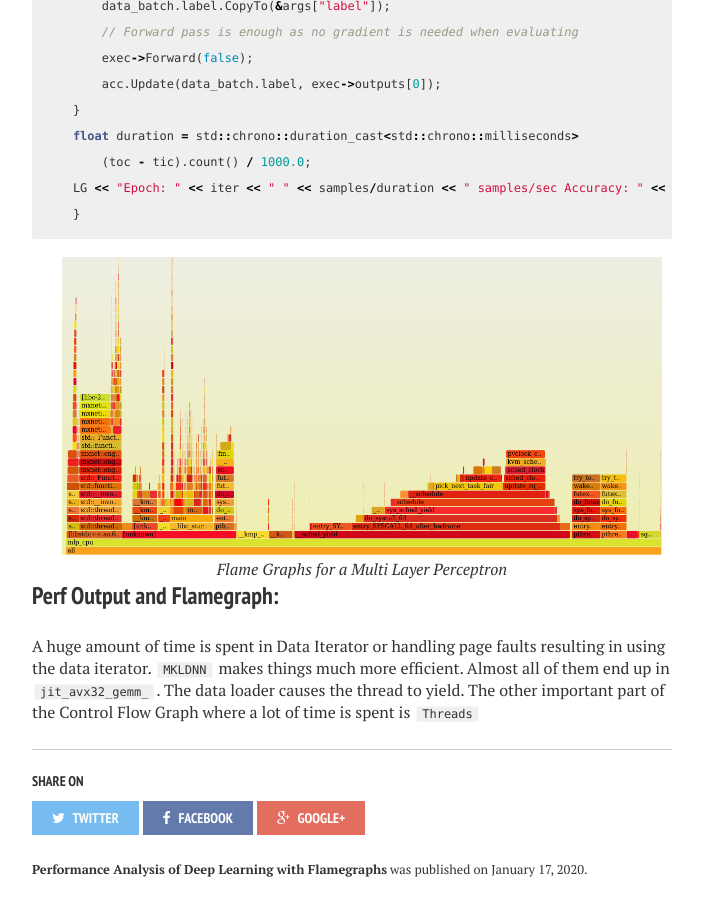
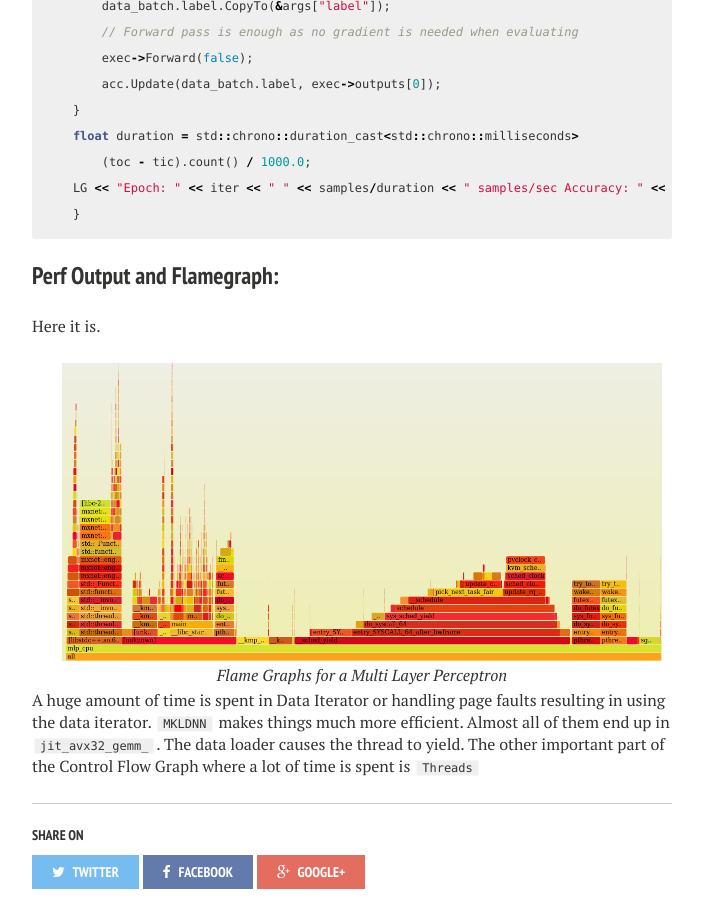
Before and after one commit to mycpuorg/mycpuorg.github.io, a Jekyll site: the page built from _posts/2020-01-17-debugging-deep-learning-flamegraph.md, in a window 1280 px wide and 900 px high, scrolled down 2545 px. Shown: the whole window, without its empty margins (288-991 px from the left). Built offline with Jekyll 4.4.1, drawn with Linux system fonts in a browser that asks for light colours; nearby versions of some CDN libraries; comment, search, counter and statistics services are not loaded.

Commit message:
work on the placement of the flamegraph

````diff
--- a/_posts/2020-01-17-debugging-deep-learning-flamegraph.md
+++ b/_posts/2020-01-17-debugging-deep-learning-flamegraph.md
@@ -110,6 +110,10 @@ The training loop is simple enough to understand from the code and comments.
     LG << "Epoch: " << iter << " " << samples/duration << " samples/sec Accuracy: " << acc.Get();
     }
 ```
+### Perf Output and Flamegraph:
+
+Here it is.
+
 
 <div
 style="float:right;padding-left:30px;padding-right:10px;padding-bottom:3px"><a
````
Also changed, not shown: other parts of _posts/2020-01-17-debugging-deep-learning-flamegraph.md (+0 -1 lines).
